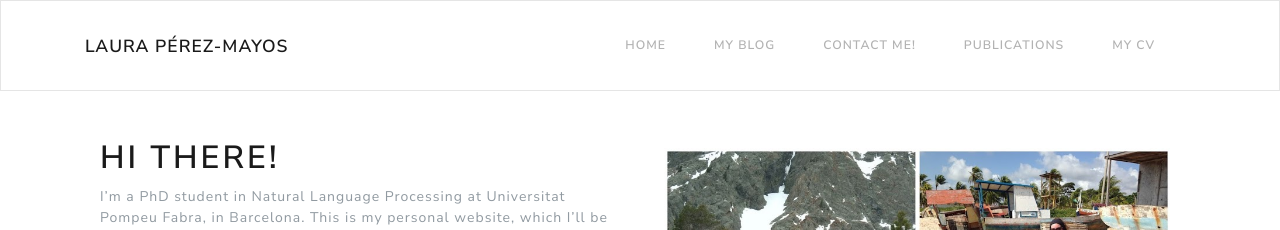
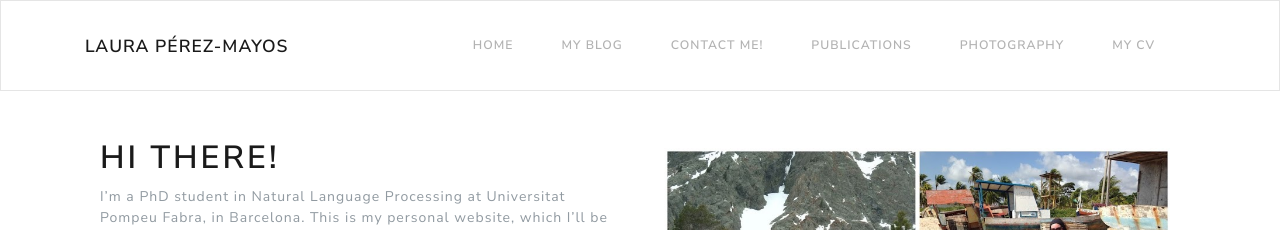
Before and after one commit to lpmayos/lpmayos.github.io, a Jekyll site: the page built from index.md, in a window 1280 px wide. Shown: the top 230 px of the page. Built offline with Jekyll 4.4.1, drawn with Linux system fonts in a browser that asks for light colours.

Commit message:
Added link to acontrallum site

```diff
--- a/_includes/header.html
+++ b/_includes/header.html
@@ -27,6 +27,9 @@
           <a class="nav-link" target="_blank" href="https://orcid.org/0000-0001-5593-3332">Publications</a>
         </li>
         <li class="nav-item">
+          <a class="nav-link" target="_blank" href="https://acontrallum.github.io/">Photography</a>
+        </li>
+        <li class="nav-item">
           <a class="nav-link" target="_blank" href="{{ site.url }}/cv_lpmayos.pdf">My CV</a>
         </li>
 
```
